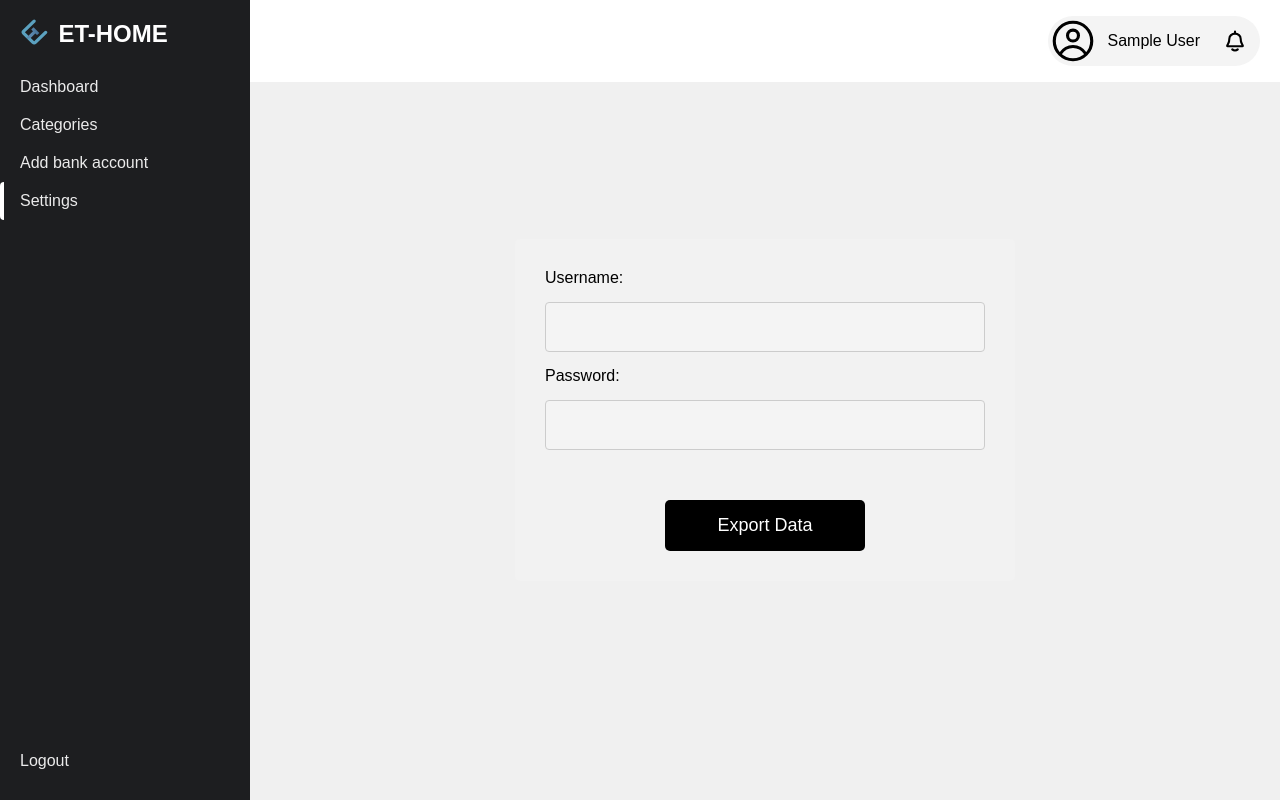
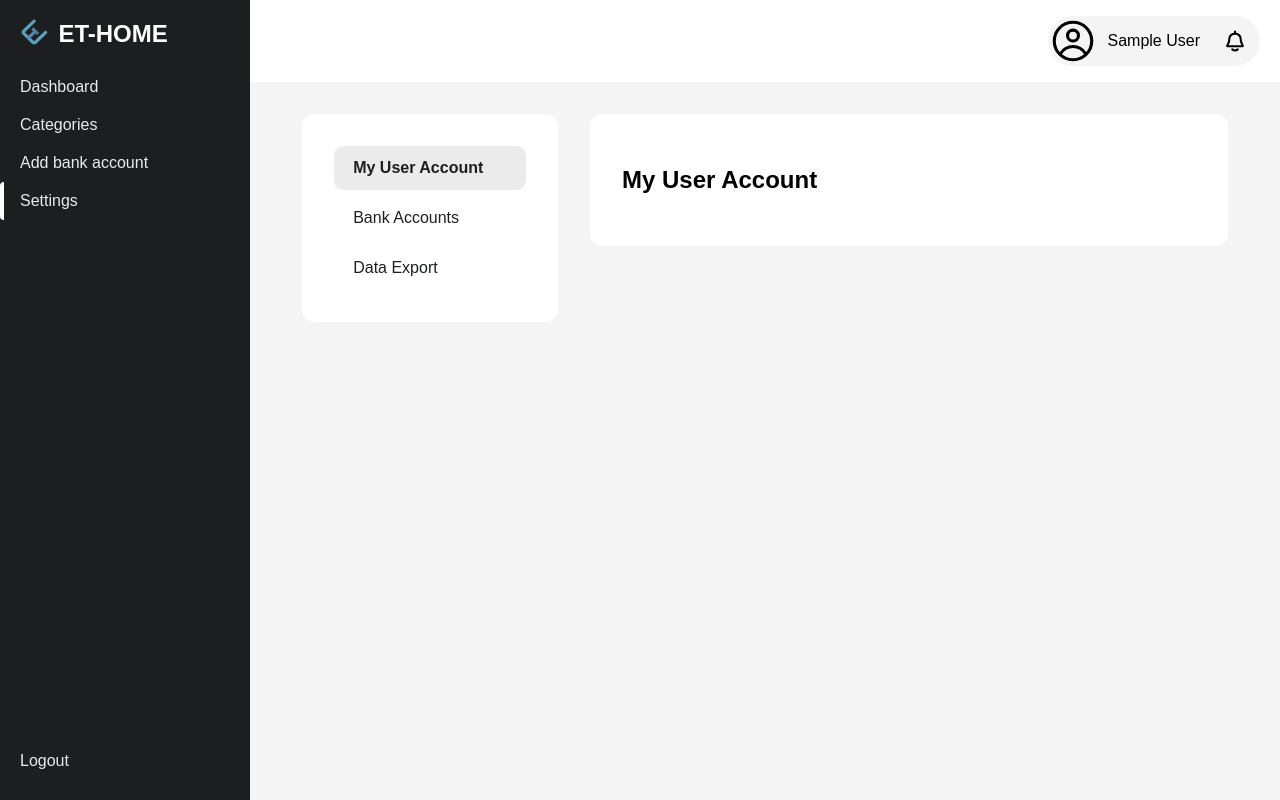
Before and after one commit to anouillz/ET-HOME, a Django app: page /settings/ in a window 1280 px wide. Run offline with Django 5.2, Linux system fonts and the light colour scheme; the visitor is signed in with stand-in values (Sample User, id 1).

Commit message:
redesigned settings page + data export form

```diff
--- a/src/app/ET_HOME/api_views.py
+++ b/src/app/ET_HOME/api_views.py
@@ -385,7 +385,7 @@ def export_data(request):
         "transactions": BareTransactionSerializer(transactions, many=True).data
     }
 
-    return JsonResponse(export_file)
+    return JsonResponse({"status": "success", "data": export_file})
 
 
 @login_required
--- a/src/app/ET_HOME/templates/settings.html
+++ b/src/app/ET_HOME/templates/settings.html
@@ -1,67 +1,28 @@
 {% extends "base.html" %}
 {% load static %}
-
 {% block title %}Settings{% endblock %}
-
 {% block head %}
-    <link rel="stylesheet" href="{% static 'css/settings.css' %}">
-    <script src="{% static 'js/settings.js' %}"></script>
+    <link rel="stylesheet" href="{% static "css/settings.css" %}">
+    <script src="{% static "js/settings.js" %}"></script>
 {% endblock %}
-
-{% block header %}
-
-    <form id="exportForm" method="post">
-        {% csrf_token %}
-        <div class="field">
-            <label for="username">Username:</label>
-            <input type="text" name="username" id="username" required>
-            <label for="password">Password:</label>
-            <input type="password" name="password" id="password" required>
+{% block main %}
+    {% csrf_token %}
+    <div class="container">
+        <nav class="menu">
+            <a class="current" href="#account">My User Account</a>
+            <a href="#bank-accounts">Bank Accounts</a>
+            <a href="#export">Data Export</a>
+        </nav>
+        <div class="tabs">
+            <div class="tab show" id="account">
+                {% include "settings/account.html" %}
+            </div>
+            <div class="tab" id="bank-accounts">
+                {% include "settings/bank_accounts.html" %}
+            </div>
+            <div class="tab" id="export">
+                {% include "settings/export.html" %}
+            </div>
         </div>
-        <button type="submit" id="exportButton">Export Data</button>
-    </form>
-
-    <script>
-        document.getElementById('exportForm').addEventListener('submit', function(event) {
-            event.preventDefault();
-
-            const username = document.getElementById('username').value;
-            const password = document.getElementById('password').value;
-
-            const data = {
-                username: username,
-                password: password
-            };
-
-            fetch('/api/export/', {
-                method: 'POST',
-                headers: {
-                    'Content-Type': 'application/json',
-                    'X-CSRFToken': document.querySelector('[name=csrfmiddlewaretoken]').value
-                },
-                body: JSON.stringify(data)
-            })
-            .then(response => response.json())
-            .then(data => {
-                console.log('Success:', data);
-
-                if (data.error) {
-                    alert('Error: ' + data.error);
-                    return;
-                }
-
-                const blob = new Blob([JSON.stringify(data)], { type: 'application/json' });
-                const link = document.createElement('a');
-                link.href = URL.createObjectURL(blob);
-                link.download = 'exported_data.json';
-                document.body.appendChild(link);
-                link.click();
-                document.body.removeChild(link);
-            })
-            .catch(error => {
-                console.error('Error:', error);
-                alert('An error occurred while processing the request.');
-            });
-        });
-    </script>
+    </div>
 {% endblock %}
--- /dev/null
+++ b/src/app/ET_HOME/templates/settings/account.html
@@ -0,0 +1,4 @@
+<h2 class="title">My User Account</h2>
+<div class="account">
+
+</div>
--- /dev/null
+++ b/src/app/ET_HOME/templates/settings/bank_accounts.html
@@ -0,0 +1,4 @@
+<h2 class="title">Bank Accounts</h2>
+<div class="accounts">
+
+</div>
--- /dev/null
+++ b/src/app/ET_HOME/templates/settings/export.html
@@ -0,0 +1,11 @@
+<h2 class="title">Data Export</h2>
+<div class="export">
+    <p>Export all your financial data into a JSON file. Confirm your password below and press the button</p>
+    <form id="export-form">
+        <div class="field">
+            <label for="password">Password</label>
+            <input type="password" name="password" id="password">
+        </div>
+        <button type="submit">Export</button>
+    </form>
+</div>
--- a/src/app/static/css/settings.css
+++ b/src/app/static/css/settings.css
@@ -1,101 +1,94 @@
-body {
+.container {
     display: flex;
-    justify-content: left;
-    align-items: center;
-    min-height: 100vh;
-    margin: 0;
-    background: #f0f0f0; /* Change this to any background color or image */
+    gap: 2em;
+    padding: 2em;
+    align-items: flex-start;
+    overflow-y: auto;
 }
 
-/* Add this CSS rule to align ET-HOME to the left */
-#sidebar {
+.menu, .tabs {
+    background-color: var(--light-1);
+    padding: 2em;
+    border-radius: 0.8em;
+}
+
+.menu {
     display: flex;
     flex-direction: column;
-    justify-content: flex-start;
-    align-items: flex-start;
-    padding: 20px;
-    background-color: #000000;
-    color: white;
-    height: 100vh; /* Full height of the screen */
-    width: 2px; /* Adjust the width as needed */
-    position: fixed;
-    top: 0;
-    left: 0;
+    gap: 0.4em;
 }
 
-#sidebar h1 {
-    margin: 0;
-    font-size: 24px;
-    text-align: left; /* Ensures it's aligned to the left */
+.menu a {
+    padding: 0.8em 1.2em;
+    min-width: 12em;
+    color: var(--dark-1);
+    text-decoration: none;
+    border-radius: 0.6em;
 }
 
-/* Adjust your content area */
-#main-content {
-    margin-left: 220px; /* Matches the width of the sidebar */
-    padding: 20px;
+.menu a:hover {
+    background-color: var(--light-2);
+}
+
+.menu a.current {
+    background-color: var(--light-3);
+    font-weight: bold;
+}
+
+.tabs {
     flex-grow: 1;
-    background: #f0f0f0;
-    min-height: 100vh;
+    overflow-y: auto;
+    max-height: 100%;
+}
+
+.tab {
+    display: flex;
+    flex-direction: column;
+}
+
+.tab:not(.show) {
+    display: none;
 }
 
 
-#exportForm {
-    padding: 20px;
-    border: 10px solid #f2f2f2;
-    border-radius: 5px;
-    background-color: #f2f2f2;
+form {
     display: flex;
     flex-direction: column;
-    align-items: center;
-    width: 100%;
-    max-width: 500px;
-    position: absolute; /* To overlay the box */
-    top: 500%;
-    left: 50%;
-    transform: translate(-50%, -50%); /* Centers the box */
+    gap: 1em;
+
+    .field {
+        display: flex;
+        flex-direction: column;
+        gap: 0.4em;
+
     }
 
-#exportForm .field {
-    display: flex;
-    flex-direction: column;
-    gap: 15px;
-    margin-bottom: 20px;
-    width: 100%;
+    label {
+        font-style: italic;
     }
 
-#exportForm input[type="text"],
-#exportForm input[type="password"] {
-    width: 100%;
-    padding: 15px;
-    font-size: 16px;
-    border: 1px solid #ccc;
-    border-radius: 4px;
+    input, button {
+        font-family: inherit;
+        font-size: inherit;
     }
 
-#exportButton {
-    padding: 15px 30px;
-    font-size: 18px;
-    background-color: #000000;
-    color: white;
-    border: none;
-    border-radius: 5px;
-    cursor: pointer;
-    margin-top: 30px;
-    width: 200px;
+    input {
+        padding: 0.4em 0.8em;
+        border: solid var(--dark-1) 1px;
+        border-radius: 0.4em;
     }
 
-#exportButton:hover {
-    background-color: #333333;
+    button {
+        background-color: var(--dark-1);
+        color: var(--light-1);
+        padding: 0.8em 3.6em;
+        border: none;
+        border-radius: 0.8em;
+        align-self: center;
+        cursor: pointer;
     }
 
-h2 {
-    font-size: 24px;
-    margin-bottom: 20px;
-    text-align: left;
+    button:hover {
+        background-color: var(--dark-2);
     }
-
-p {
-    font-size: 16px;
-    margin-bottom: 15px;
-    text-align: left;
 }
--- a/src/app/static/js/base.js
+++ b/src/app/static/js/base.js
@@ -27,6 +27,15 @@ function formatDate(date, format) {
                 break
             case "d":
                 result += date.getDate().toString().padStart(2, "0")
+                break
+            case "H":
+                result += date.getHours().toString().padStart(2, "0")
+                break
+            case "M":
+                result += date.getMinutes().toString().padStart(2, "0")
+                break
+            case "S":
+                result += date.getSeconds().toString().padStart(2, "0")
                 break
             default:
                 result += char
--- /dev/null
+++ b/src/app/static/js/settings.js
@@ -0,0 +1,57 @@
+const tabIds = [
+    "account", "bank-accounts", "export"
+]
+
+function updateTab() {
+    let tabId = window.location.hash.slice(1)
+    if (!tabIds.includes(tabId)) {
+        tabId = tabIds[0]
+    }
+    let menuLink = document.querySelector(".menu .current")
+    if (menuLink) {
+        menuLink.classList.remove("current")
+    }
+    menuLink = document.querySelector(`.menu a[href='#${tabId}']`)
+    menuLink.classList.add("current")
+
+    let tab = document.querySelector(".tabs .tab.show")
+    if (tab) {
+        tab.classList.remove("show")
+    }
+    tab = document.getElementById(tabId)
+    tab.classList.add("show")
+}
+
+function exportData() {
+    let data = new FormData(document.getElementById("export-form"))
+    apiPost("export/", data).then(res => {
+        if (res.status !== "success") {
+            alert(res.error)
+            return
+        }
+
+        let content = JSON.stringify(res.data, null, 4)
+        let blob = new Blob([content], { type: 'application/json' })
+        let link = document.createElement("a");
+        let now = new Date()
+        let datetime = formatDate(now, "Ymd_HMS")
+        let filename = `ETHOME_export-${datetime}.json`
+        link.href = URL.createObjectURL(blob)
+        link.download = filename
+        link.style.display = "none"
+        document.body.appendChild(link)
+        link.click()
+        link.remove()
+    })
+}
+
+window.addEventListener("hashchange", () => updateTab())
+
+window.addEventListener("load", () => {
+    updateTab()
+
+    document.getElementById("export-form").addEventListener("submit", e => {
+        e.preventDefault()
+        exportData()
+    })
+})
```
Lines whose indentation alone changed are shown as unchanged.
